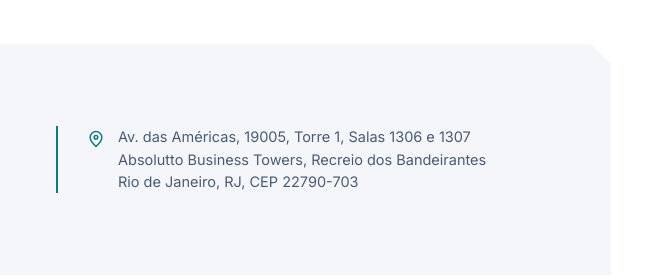
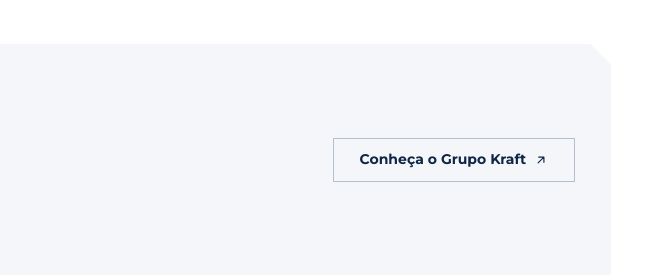
Before and after one commit to lution-dev/site-nexafiscal, a plain HTML site: page index.html in a window 1280 px wide. Shown: the part 4840-5120 px from the top of the page, 629-1280 px from the left. Drawn offline with Linux system fonts and the light colour scheme.

Commit message:
Parceira técnica: remove endereço e adiciona botão para o site do Grupo Kraft
Co-Authored-By: Claude Sonnet 5.5 <noreply@anthropic.com>
Claude-Session: https://claude.ai/code/session_01S1JndCL6VsgvjRjjjD9Wew

```diff
--- a/index.html
+++ b/index.html
@@ -330,9 +330,8 @@
 <h2 id="nb-par-t" style="margin: 2px 0 4px;"><img class="nb-par-logo" src="/img/grupo-kraft.svg" alt="Grupo Kraft" width="226" height="40" loading="lazy" style="height: 40px; width: auto; display: block;"></h2>
 <p style="font-size: 16.5px; color: #4A5B73; max-width: 560px;">Parceira da Nexa Fiscal, o Grupo Kraft reúne equipe jurídica e contábil, com mais de 20 anos no mercado nacional, e cuida de toda a parte técnica da operação.</p>
 </div>
-<div style="flex: 1 1 280px; min-width: 0; display: flex; align-items: flex-start; gap: 12px; padding-left: 28px; border-left: 2px solid #0F7C82;">
-<svg aria-hidden="true" width="20" height="20" viewBox="0 0 24 24" fill="none" stroke="#0F7C82" stroke-width="1.8" stroke-linecap="round" stroke-linejoin="round" style="flex: none; margin-top: 3px;"><path d="M12 21s7-6.1 7-11a7 7 0 1 0-14 0c0 4.9 7 11 7 11zM12 12.2a2.2 2.2 0 1 0 0-4.4 2.2 2.2 0 0 0 0 4.4z"></path></svg>
-<address style="font-style: normal; font-size: 14.5px; line-height: 1.55; color: #4A5B73;">Av. das Américas, 19005, Torre 1, Salas 1306 e 1307<br>Absolutto Business Towers, Recreio dos Bandeirantes<br>Rio de Janeiro, RJ, CEP 22790-703</address>
+<div style="flex: 0 0 auto;">
+<a class="nb-btn nb-btn-line" href="https://www.grupokraft.net/" target="_blank" rel="noopener" style="clip-path: none; min-height: 44px; font-size: 14px; gap: 8px;">Conheça o Grupo Kraft <svg aria-hidden="true" width="14" height="14" viewBox="0 0 24 24" fill="none" stroke="currentColor" stroke-width="2" stroke-linecap="round" stroke-linejoin="round"><path d="M7 17 17 7M8 7h9v9"></path></svg></a>
 </div>
 </div>
 </div>
```
